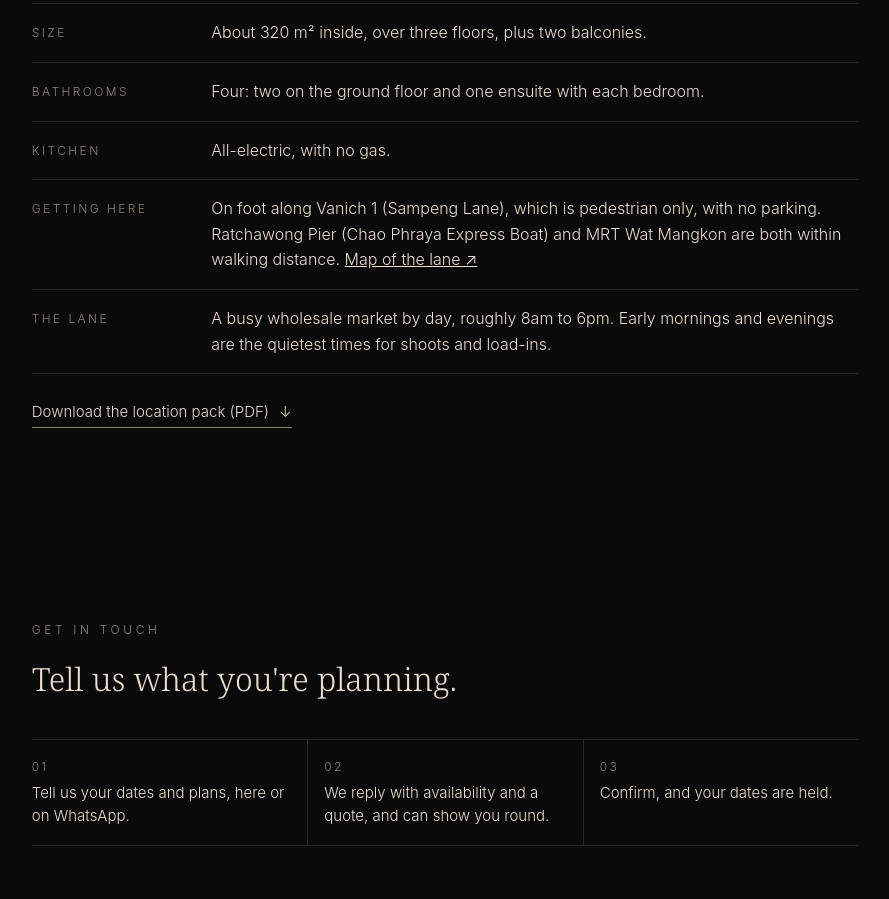
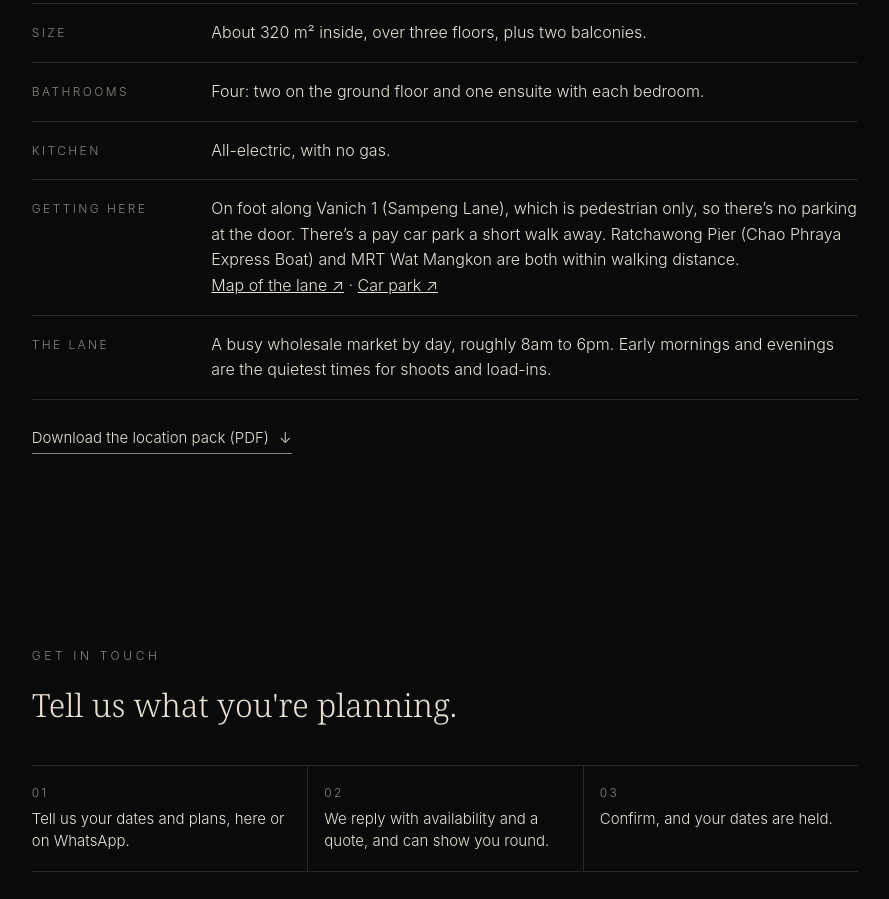
Before and after one commit to shophousebkk/shophousebkk.github.io, a plain HTML site: page ig/index.html in a window 1280 px wide. Shown: the part 5345-6244 px from the top of the page, without its empty margins (195-1084 px from the left). Drawn offline with Linux system fonts and the light colour scheme; a web font is replaced by a local one.

Commit message:
Getting here: pay car park a short walk away, with a map link (EN and TH)
Co-Authored-By: Claude Opus 5.5 <noreply@anthropic.com>
Claude-Session: https://claude.ai/code/session_01Dy13kaDSzWZVhvMedoxQVQ

```diff
--- a/ig/index.html
+++ b/ig/index.html
@@ -1619,7 +1619,7 @@
       <div><dt><span lang="en">Size</span><span lang="th">ขนาด</span></dt><dd><span lang="en">About 320 m² inside, over three floors, plus two balconies.</span><span lang="th">พื้นที่ภายในประมาณ 320 ตร.ม. สามชั้น พร้อมระเบียงสองแห่ง</span></dd></div>
       <div><dt><span lang="en">Bathrooms</span><span lang="th">ห้องน้ำ</span></dt><dd><span lang="en">Four: two on the ground floor and one ensuite with each bedroom.</span><span lang="th">4 ห้อง: ชั้นล่าง 2 ห้อง และห้องน้ำในตัวของห้องนอนแต่ละห้อง</span></dd></div>
       <div><dt><span lang="en">Kitchen</span><span lang="th">ครัว</span></dt><dd><span lang="en">All-electric, with no gas.</span><span lang="th">ใช้ไฟฟ้าทั้งหมด ไม่ใช้แก๊ส</span></dd></div>
-      <div><dt><span lang="en">Getting here</span><span lang="th">การเดินทาง</span></dt><dd><span lang="en">On foot along Vanich 1 (Sampeng Lane), which is pedestrian only, with no parking. Ratchawong Pier (Chao Phraya Express Boat) and MRT Wat Mangkon are both within walking distance. <a class="maplink" href="https://www.google.com/maps/search/?api=1&amp;query=Sampeng+Lane+Soi+Wanit+1+Bangkok" target="_blank" rel="noopener">Map of the lane ↗</a></span><span lang="th">เดินเท้าเข้าทางซอยวานิช 1 (สำเพ็ง) ซึ่งเป็นทางเดินเท้า ไม่มีที่จอดรถ เดินจากท่าเรือราชวงศ์ (เรือด่วนเจ้าพระยา) และ MRT วัดมังกรได้ <a class="maplink" href="https://www.google.com/maps/search/?api=1&amp;query=Sampeng+Lane+Soi+Wanit+1+Bangkok" target="_blank" rel="noopener">แผนที่ซอย ↗</a></span></dd></div>
+      <div><dt><span lang="en">Getting here</span><span lang="th">การเดินทาง</span></dt><dd><span lang="en">On foot along Vanich 1 (Sampeng Lane), which is pedestrian only, so there’s no parking at the door. There’s a pay car park a short walk away. Ratchawong Pier (Chao Phraya Express Boat) and MRT Wat Mangkon are both within walking distance. <a class="maplink" href="https://www.google.com/maps/search/?api=1&amp;query=Sampeng+Lane+Soi+Wanit+1+Bangkok" target="_blank" rel="noopener">Map of the lane ↗</a>&nbsp;· <a class="maplink" href="https://maps.app.goo.gl/CmPmUvjJ4CKAkh7r9" target="_blank" rel="noopener">Car park ↗</a></span><span lang="th">เดินเท้าเข้าทางซอยวานิช 1 (สำเพ็ง) ซึ่งเป็นทางเดินเท้า จึงไม่มีที่จอดรถหน้าอาคาร มีลานจอดรถเสียค่าบริการ เดินไม่ไกล เดินจากท่าเรือราชวงศ์ (เรือด่วนเจ้าพระยา) และ MRT วัดมังกรได้ <a class="maplink" href="https://www.google.com/maps/search/?api=1&amp;query=Sampeng+Lane+Soi+Wanit+1+Bangkok" target="_blank" rel="noopener">แผนที่ซอย ↗</a>&nbsp;· <a class="maplink" href="https://maps.app.goo.gl/CmPmUvjJ4CKAkh7r9" target="_blank" rel="noopener">ลานจอดรถ ↗</a></span></dd></div>
       <div><dt><span lang="en">The lane</span><span lang="th">ในซอย</span></dt><dd><span lang="en">A busy wholesale market by day, roughly 8am to 6pm. Early mornings and evenings are the quietest times for shoots and load-ins.</span><span lang="th">ตลาดค้าส่งคึกคักในช่วงกลางวัน ประมาณ 8.00 ถึง 18.00 น. ช่วงเช้าตรู่และช่วงเย็นเงียบที่สุด เหมาะสำหรับการถ่ายทำและขนของเข้า</span></dd></div>
     </dl>
     <a class="pack" href="Shophouse-location-pack.pdf" download><span lang="en">Download the location pack (PDF)</span><span lang="th">ดาวน์โหลดข้อมูลสถานที่ (PDF)</span> ↓</a>
```
Also changed, not shown: index.html (+1 -1 lines), qr/index.html (+1 -1 lines).
